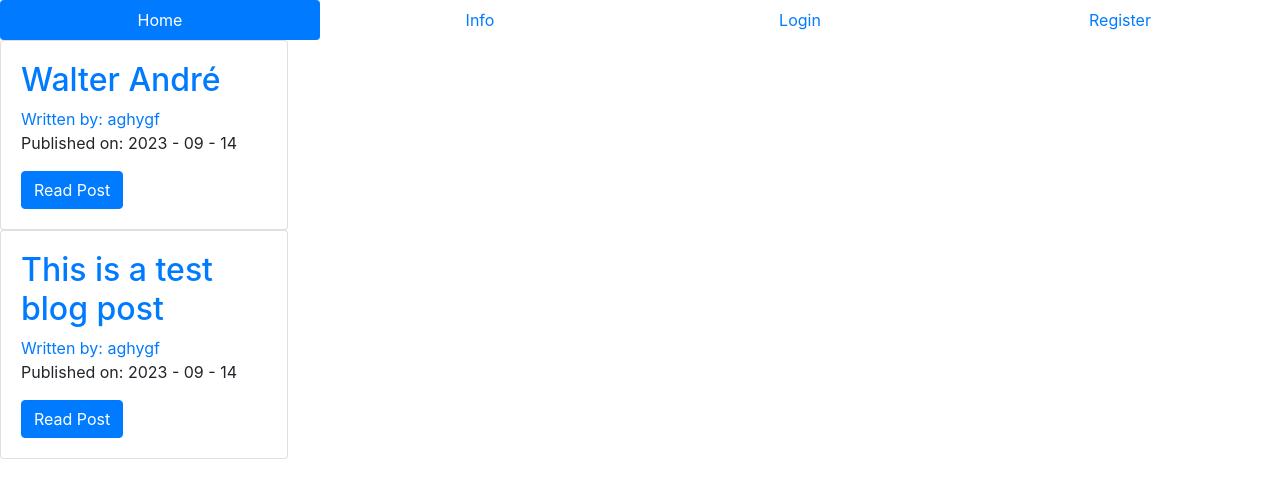
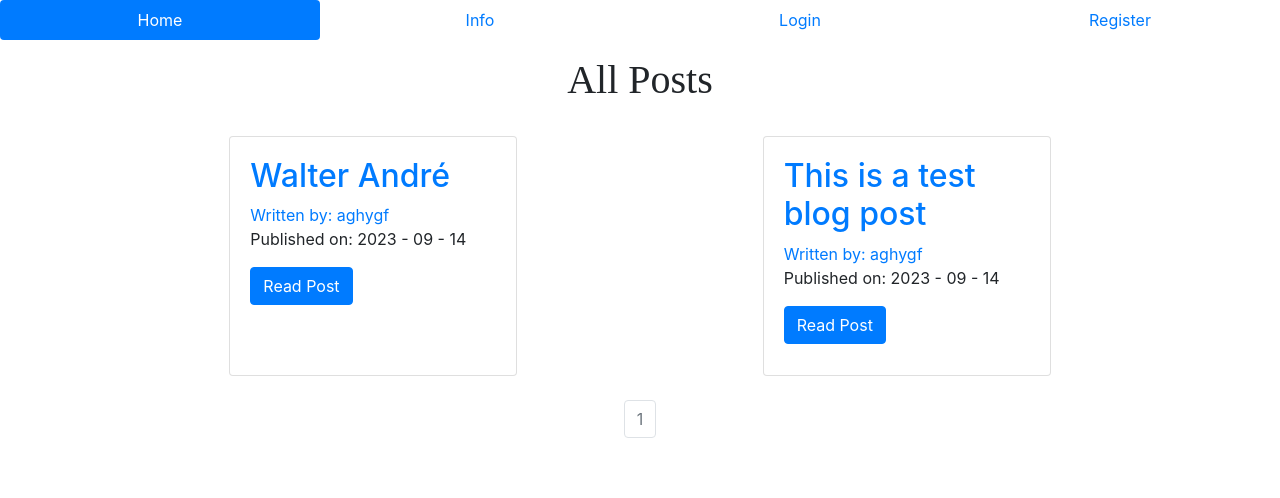
Before and after one commit to LeonardoMSA/FlaskBlog, a Flask app: page / in a window 1280 px wide. Shown: the top 498 px of the page. Run offline with Flask 3, Linux system fonts and the light colour scheme; some libraries are stand-ins or nearby versions.

Commit message:
Adjusted index.html css properties

```diff
--- a/companyblog/core/views.py
+++ b/companyblog/core/views.py
@@ -7,7 +7,7 @@ core = Blueprint('core', __name__)
 def index():
 
     page = request.args.get('page', 1, type=int)
-    blog_posts = BlogPost.query.order_by(BlogPost.date.desc()).paginate(page=page, per_page=6)
+    blog_posts = BlogPost.query.order_by(BlogPost.date.desc()).paginate(page=page, per_page=8)
 
     return render_template('index.html', blog_posts=blog_posts)
 
--- a/companyblog/templates/index.html
+++ b/companyblog/templates/index.html
@@ -1,7 +1,46 @@
+
+<head>
+
+    <style>
+
+    .cardContainer{
+        margin-top: 1rem;
+        justify-content: space-evenly;
+        display: flex;
+        flex-wrap: wrap;
+    }
+
+    .card{
+        margin: 1rem;
+        width: 18rem;
+        height: 15rem;
+    }
+
+    .pages{
+        display: flex;
+        justify-content: center;
+        margin-top: 0.5rem;
+    }
+
+    .page-title{
+        text-align: center;
+        margin: 1rem 0 0 0 ;
+        font-family: SansSerif;
+    }
+
+
+    </style>
+
+</head>
+
 {% extends "base.html" %}
+
 
 {% block content %}
 
+<h1 class="page-title">All Posts</h1>
+
+<div class="cardContainer">
     {% for post in blog_posts.items %}
 
       <div class="card" style="width: 18rem;">
@@ -15,10 +54,11 @@
 
     {% endfor %}
 
-{% endblock %}
+</div>
 
 
-    <nav aria-label="...">
+
+    <nav aria-label="..." class="pages">
         <ul class="pagination">
 
             {% for page_num in blog_posts.iter_pages(left_edge=1, right_edge=2, left_current=1, right_current=2) %}
@@ -40,3 +80,5 @@
 
         </ul>
     </nav>
+
+{% endblock %}
```
Also changed, not shown: companyblog/templates/account.html (+9 -0 lines), companyblog/data.sqlite, companyblog/static/profile_pics/aghygf.png (added), companyblog/static/profile_pics/fer.png (added). Lines whose indentation alone changed are shown as unchanged.
